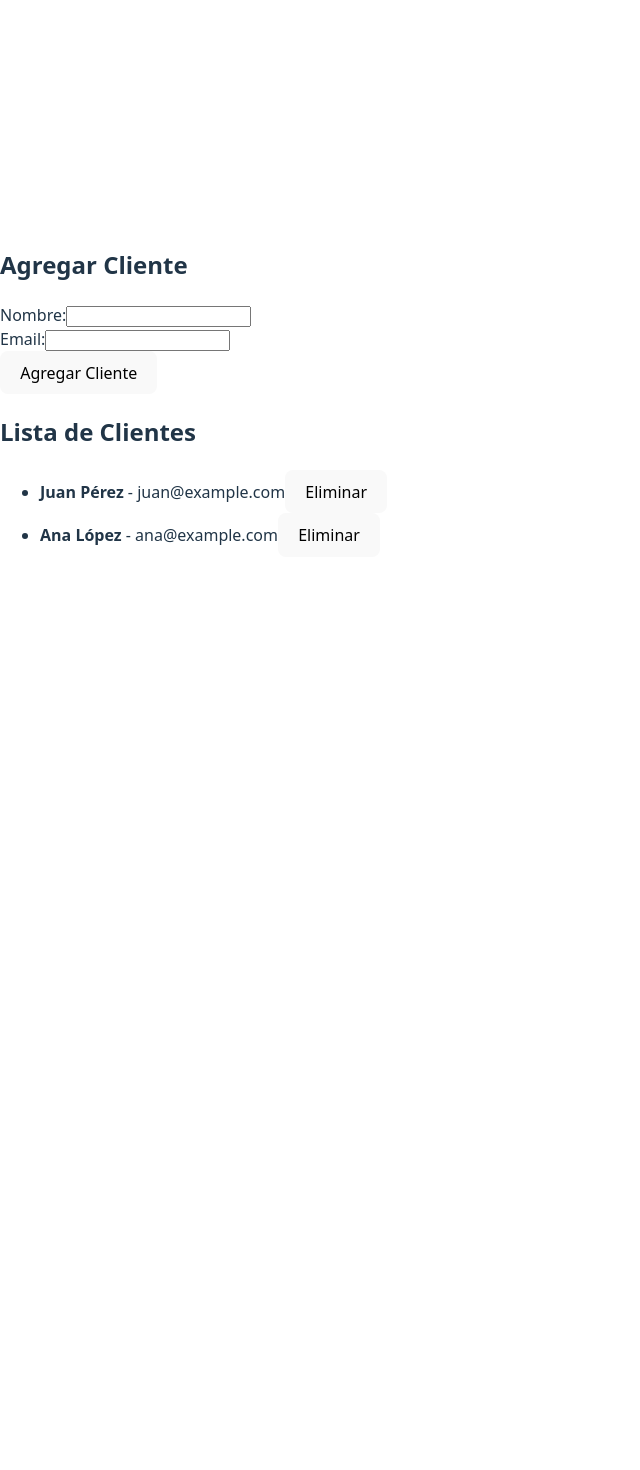
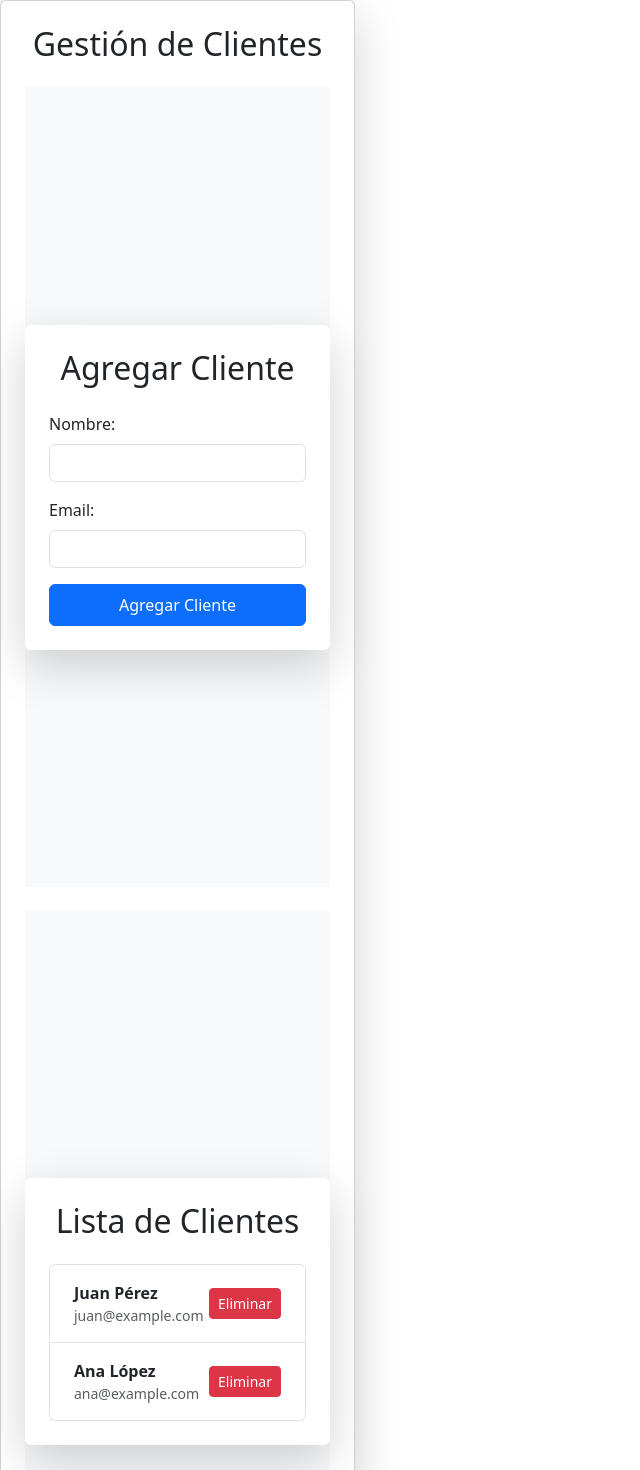
Before and after one commit to mmariellemm/ProyectoMSD_Frontend, a React (Vite) app in the folder front_MSD/: page / in a window 1280 px wide. Shown: the top 1470 px of the page, without its empty margins (0-640 px from the left). Before the commit the page ends 800 px from the top, so only its background shows below. Built offline with nearby package versions, Linux system fonts and the light colour scheme.

Commit message:
hice un cambio en css

```diff
--- a/front_MSD/package.json
+++ b/front_MSD/package.json
@@ -10,6 +10,7 @@
     "preview": "vite preview"
   },
   "dependencies": {
+    "bootstrap": "^5.3.3",
     "react": "^19.0.0",
     "react-dom": "^19.0.0"
   },
--- a/front_MSD/src/App.tsx
+++ b/front_MSD/src/App.tsx
@@ -1,4 +1,5 @@
 import React, { useState } from "react";
+import 'bootstrap/dist/css/bootstrap.min.css';
 import ClientesList from "./assets/complemento/Clientes/ClientesList";
 import ClientesAdd from "./assets/complemento/Clientes/ClientesAdd";
 import ClientesEdit from "./assets/complemento/Clientes/CientesEdit";
@@ -25,7 +26,9 @@ const App: React.FC = () => {
   };
 
   return (
-    <div className="p-6">
+    <div className="d-flex justify-content-center align-items-center min-vh-100 bg-light">
+      <div className="card shadow-lg p-4" style={{ width: "100%" }}>
+        <h2 className="text-center mb-4">Gestión de Clientes</h2>
         {clienteEditando ? (
           <ClientesEdit
             cliente={clienteEditando}
@@ -35,9 +38,12 @@ const App: React.FC = () => {
         ) : (
           <>
             <ClientesAdd onAddCliente={handleAddCliente} />
+            <div className="mt-4">
               <ClientesList clientes={clientes} onDeleteCliente={handleDeleteCliente} />
+            </div>
           </>
         )}
+      </div>
     </div>
   );
 };
--- a/front_MSD/src/assets/complemento/Clientes/CientesEdit.tsx
+++ b/front_MSD/src/assets/complemento/Clientes/CientesEdit.tsx
@@ -22,46 +22,48 @@ const ClientesEdit: React.FC<ClientesEditProps> = ({ cliente, onUpdateCliente, o
   };
 
   return (
-    <div className="p-4">
-      <h2 className="text-xl font-bold mb-4">Editar Cliente</h2>
-      <form onSubmit={handleSubmit} className="bg-white p-4 shadow-md rounded-lg">
-        <div className="mb-2">
-          <label className="block text-sm font-semibold">Nombre:</label>
+    <div className="d-flex justify-content-center align-items-center min-vh-100 bg-light">
+      <div className="w-100 max-w-md p-4 bg-white rounded shadow-lg">
+        <h2 className="text-center mb-4 text-dark">Editar Cliente</h2>
+        <form onSubmit={handleSubmit}>
+          <div className="mb-3">
+            <label className="form-label">Nombre:</label>
             <input
               type="text"
               value={nombre}
               onChange={(e) => setNombre(e.target.value)}
-            className="w-full border p-2 rounded-lg"
+              className="form-control"
               required
             />
           </div>
-        <div className="mb-2">
-          <label className="block text-sm font-semibold">Email:</label>
+          <div className="mb-3">
+            <label className="form-label">Email:</label>
             <input
               type="email"
               value={email}
               onChange={(e) => setEmail(e.target.value)}
-            className="w-full border p-2 rounded-lg"
+              className="form-control"
               required
             />
           </div>
-        <div className="flex gap-2 mt-2">
+          <div className="d-flex gap-2 mt-4">
             <button
               type="submit"
-            className="bg-green-500 text-white px-4 py-2 rounded-lg hover:bg-green-600"
+              className="btn btn-success w-100 py-2"
             >
               Guardar Cambios
             </button>
             <button
               type="button"
               onClick={onCancel}
-            className="bg-gray-400 text-white px-4 py-2 rounded-lg hover:bg-gray-500"
+              className="btn btn-secondary w-100 py-2"
             >
               Cancelar
             </button>
           </div>
         </form>
       </div>
+    </div>
   );
 };
 
--- a/front_MSD/src/assets/complemento/Clientes/ClientesAdd.tsx
+++ b/front_MSD/src/assets/complemento/Clientes/ClientesAdd.tsx
@@ -30,37 +30,39 @@ const ClientesAdd: React.FC<ClientesAddProps> = ({ onAddCliente }) => {
   };
 
   return (
-    <div className="p-4">
-      <h2 className="text-xl font-bold mb-4">Agregar Cliente</h2>
-      <form onSubmit={handleSubmit} className="bg-white p-4 shadow-md rounded-lg">
-        <div className="mb-2">
-          <label className="block text-sm font-semibold">Nombre:</label>
+    <div className="d-flex justify-content-center align-items-center min-vh-100 bg-light">
+      <div className="w-100 max-w-md p-4 bg-white rounded shadow-lg">
+        <h2 className="text-center mb-4 text-dark">Agregar Cliente</h2>
+        <form onSubmit={handleSubmit}>
+          <div className="mb-3">
+            <label className="form-label">Nombre:</label>
             <input
               type="text"
               value={nombre}
               onChange={(e) => setNombre(e.target.value)}
-            className="w-full border p-2 rounded-lg"
+              className="form-control"
               required
             />
           </div>
-        <div className="mb-2">
-          <label className="block text-sm font-semibold">Email:</label>
+          <div className="mb-3">
+            <label className="form-label">Email:</label>
             <input
               type="email"
               value={email}
               onChange={(e) => setEmail(e.target.value)}
-            className="w-full border p-2 rounded-lg"
+              className="form-control"
               required
             />
           </div>
           <button
             type="submit"
-          className="bg-blue-500 text-white px-4 py-2 rounded-lg mt-2 hover:bg-blue-600"
+            className="btn btn-primary w-100 py-2"
           >
             Agregar Cliente
           </button>
         </form>
       </div>
+    </div>
   );
 };
 
--- a/front_MSD/src/assets/complemento/Clientes/ClientesList.tsx
+++ b/front_MSD/src/assets/complemento/Clientes/ClientesList.tsx
@@ -13,27 +13,30 @@ interface ClientesListProps {
 
 const ClientesList: React.FC<ClientesListProps> = ({ clientes, onDeleteCliente }) => {
   return (
-    <div className="p-4">
-      <h2 className="text-xl font-bold mb-4">Lista de Clientes</h2>
-      <ul className="border rounded-lg p-4 bg-white shadow-md">
+    <div className="d-flex justify-content-center align-items-center min-vh-100 bg-light">
+      <div className="w-100 max-w-4xl p-4 bg-white rounded shadow-lg">
+        <h2 className="text-center mb-4 text-dark">Lista de Clientes</h2>
+        <ul className="list-group">
           {clientes.length > 0 ? (
             clientes.map((cliente) => (
-            <li key={cliente.id} className="border-b py-2 last:border-none flex justify-between items-center">
-              <span>
-                <strong>{cliente.nombre}</strong> - {cliente.email}
-              </span>
+              <li key={cliente.id} className="list-group-item d-flex justify-content-between align-items-center py-3 px-4 border-bottom">
+                <div className="d-flex flex-column">
+                  <span className="fw-semibold text-dark">{cliente.nombre}</span>
+                  <span className="text-muted small">{cliente.email}</span>
+                </div>
                 <button
                   onClick={() => onDeleteCliente(cliente.id)}
-                className="bg-red-500 text-white px-3 py-1 rounded-lg hover:bg-red-600"
+                  className="btn btn-danger btn-sm"
                 >
                   Eliminar
                 </button>
               </li>
             ))
           ) : (
-          <p className="text-gray-500">No hay clientes disponibles.</p>
+            <p className="text-center text-muted py-4">No hay clientes disponibles.</p>
           )}
         </ul>
+      </div>
     </div>
   );
 };
```
Also changed, not shown: 1 other file (tests, documents, lock files or other folders). Lines whose indentation alone changed are shown as unchanged.
